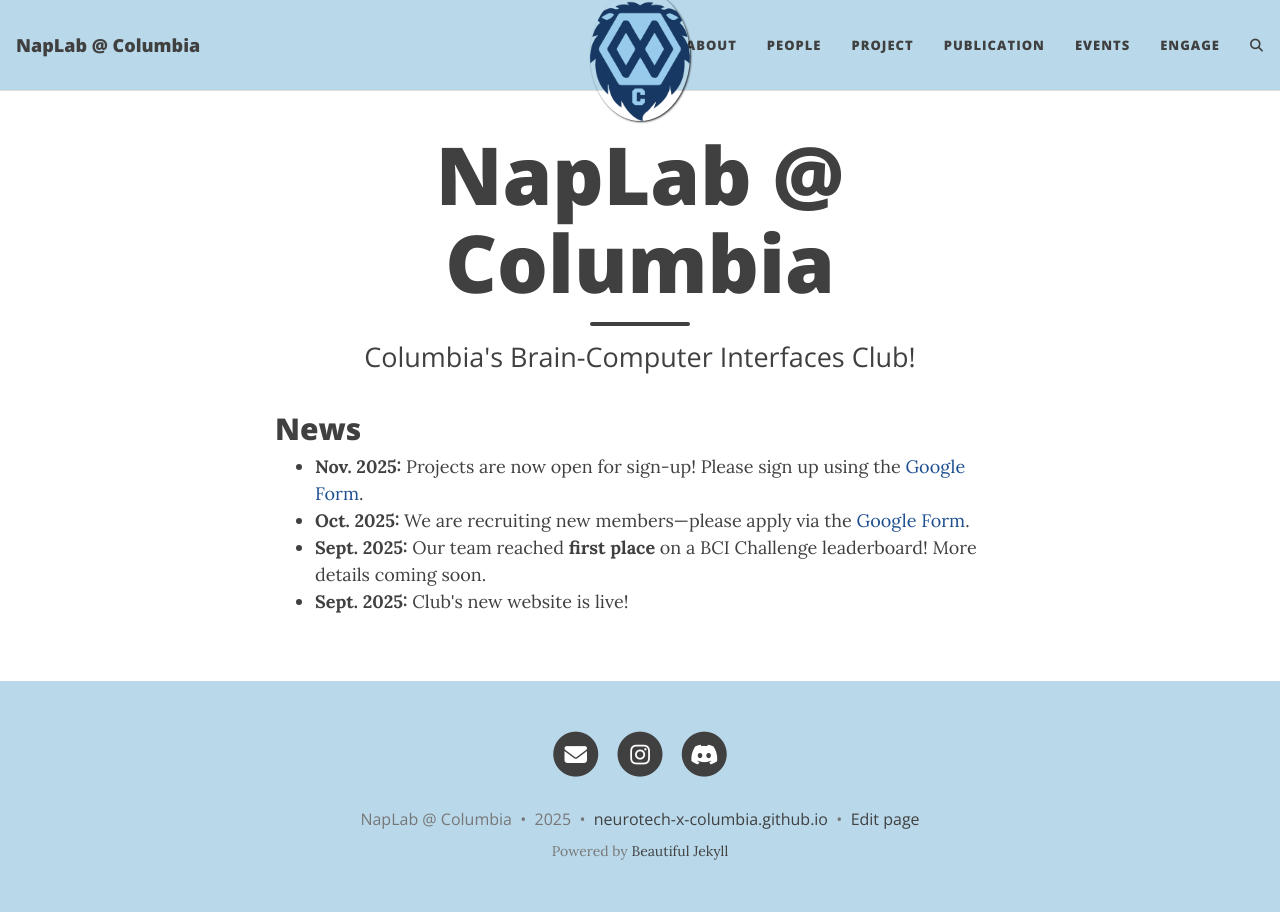
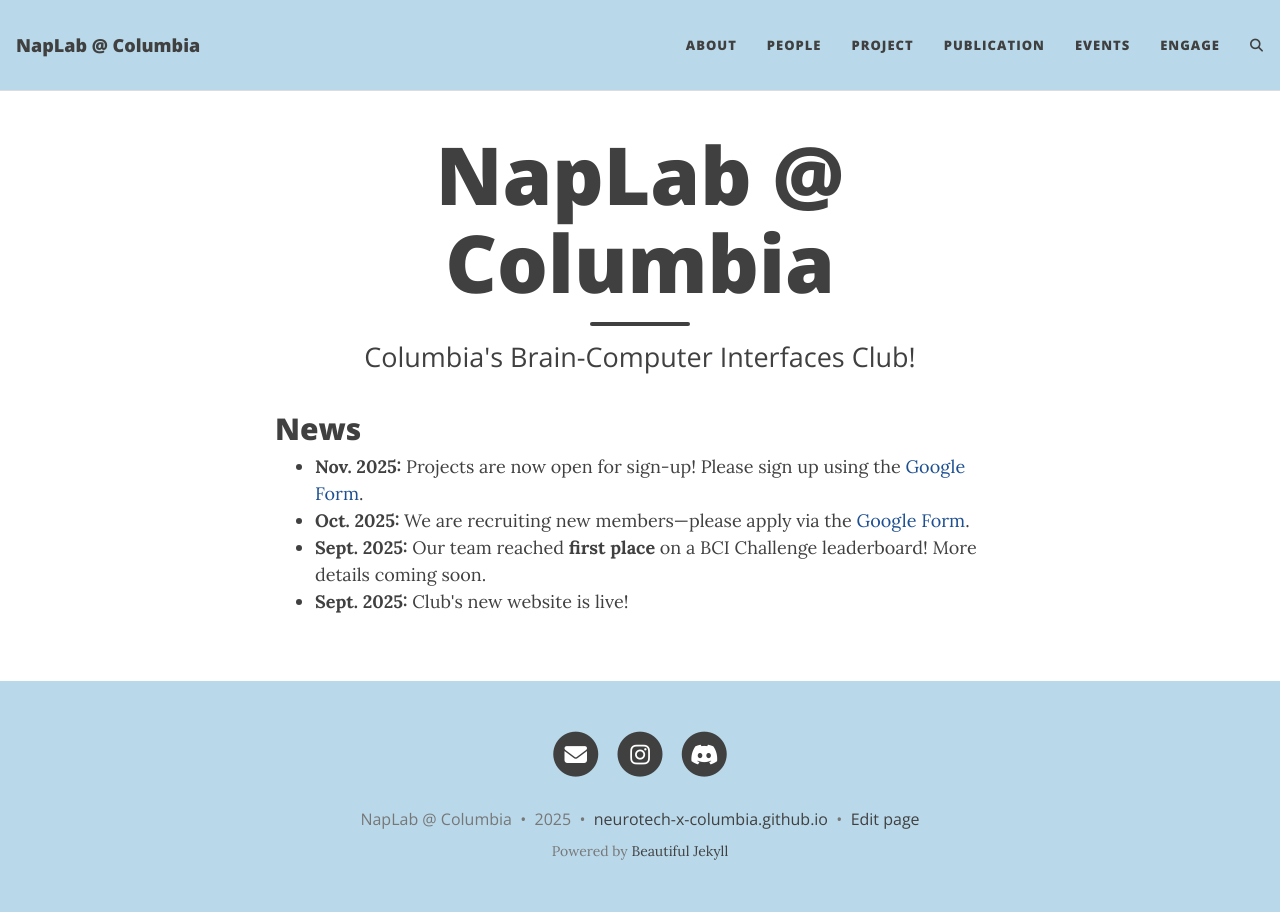
Before and after one commit to naplab/naplab.github.io, a Jekyll site: the page built from index.html, in a window 1280 px wide. Built offline with Jekyll 4.4.1, drawn with Linux system fonts in a browser that asks for light colours; the list of posts is cut into pages by our own code; comment, search, counter and statistics services are not loaded.

Commit message:
remove logo

```diff
--- a/_config.yml
+++ b/_config.yml
@@ -39,7 +39,7 @@
 
 # Image to show in the navigation bar - works best with a square image
 # Remove this parameter if you don't want an image in the navbar
-avatar: "/assets/img/avatar.png"
+# avatar: "/assets/img/avatar.png"
 
 # By default, the image is cut into a circle. You can disable this behaviour by setting 'round-avatar: false'
 round-avatar: true
```
